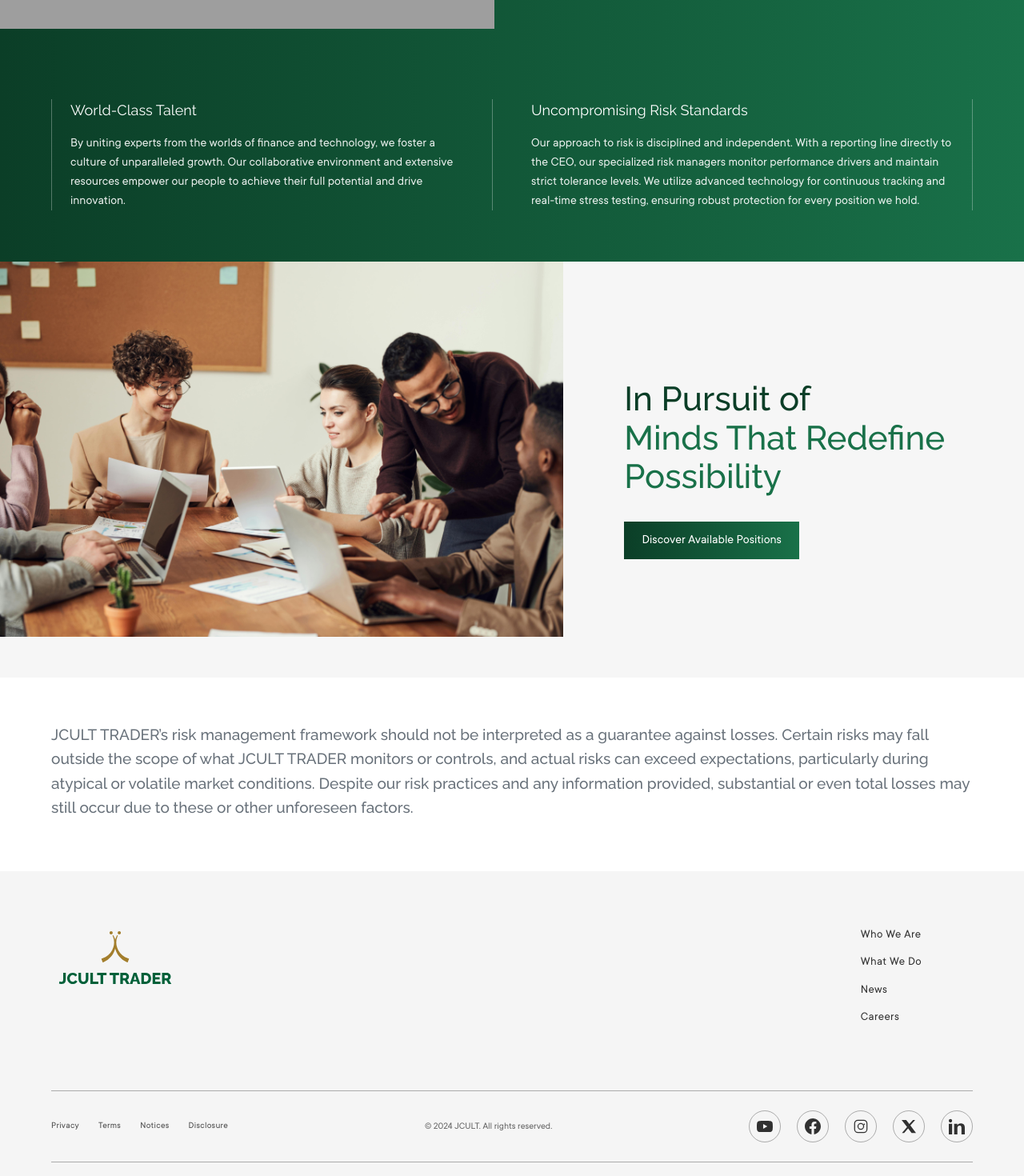
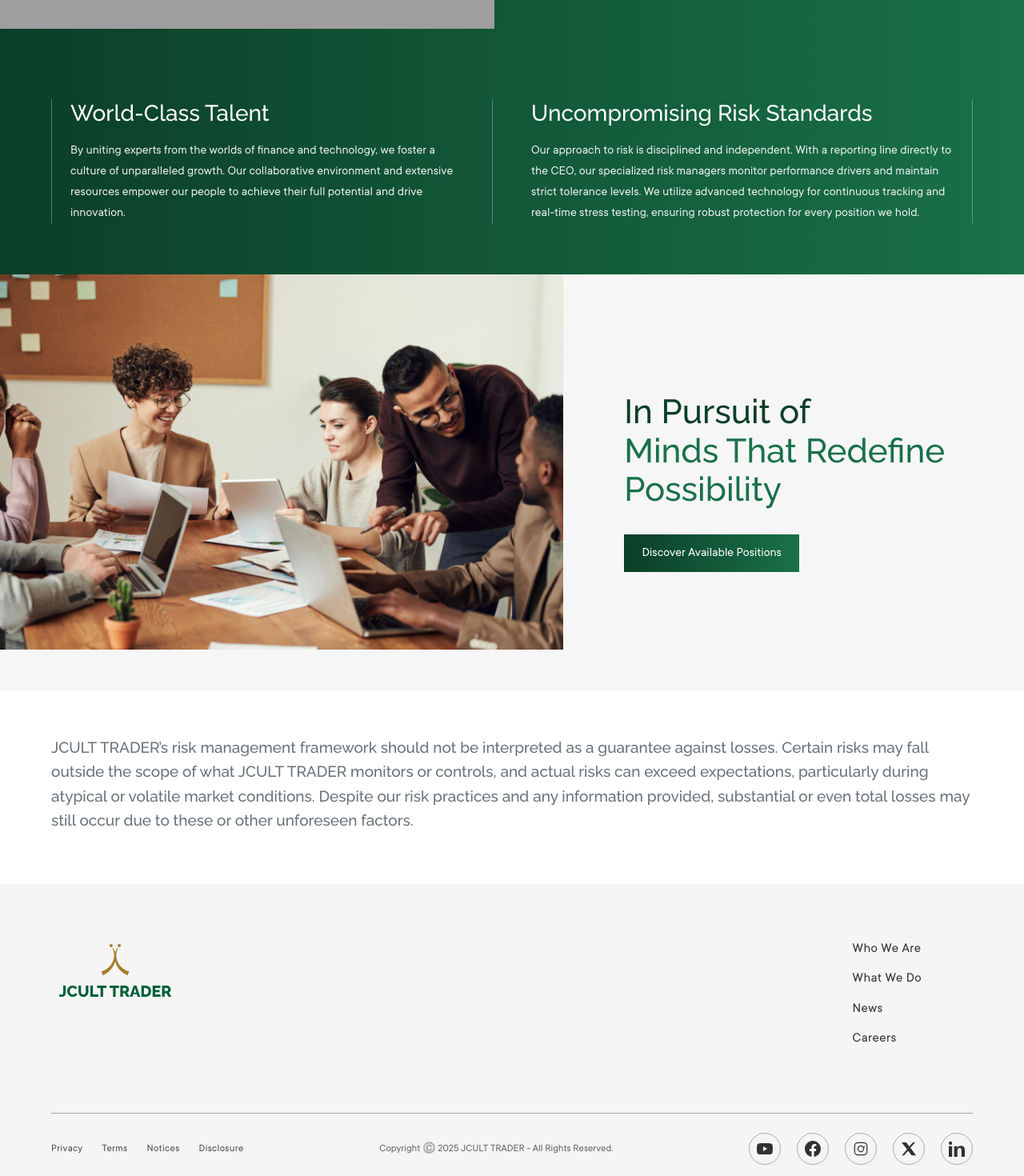
Before and after one commit to CodeWhiz-101/Jcult, a Next.js app: page /what-we-do in a window 1280 px wide. Shown: the part 1860-3330 px from the top of the page at 80% size. Built offline with nearby package versions, Linux system fonts and the light colour scheme; grey boxes are pictures that could not be loaded.

Commit message:
chore: force vercel rebuild

```diff
--- a/src/app/what-we-do/page.tsx
+++ b/src/app/what-we-do/page.tsx
@@ -251,10 +251,22 @@ export default function WhatWeDo() {
                 <div className="relative px-0 md:px-6">
                 <div className="absolute top-0 left-0 h-full w-px bg-white/30 hidden md:block"></div>
                 <div className="absolute top-0 right-0 h-full w-px bg-white/30 hidden md:block"></div>
-                <h4 className="text-section-content font-brand text-white mb-4">
-                  World-Class Talent
-                </h4>
-                <p className="text-button text-white/90">
+                <h4
+  style={{ fontFamily: 'Raleway, sans-serif' }}
+  className="
+    font-medium
+    text-[24px]
+    md:text-[26px]
+    lg:text-[28px]
+    leading-tight
+    mb-4
+    text-white
+  "
+>
+  World-Class Talent
+</h4>
+
+                <p className="text-button leading-relaxed text-white/90">
                   By uniting experts from the worlds of finance and technology, we foster a culture of
                   unparalleled growth. Our collaborative environment and extensive resources empower our
                   people to achieve their full potential and drive innovation.
@@ -264,10 +276,22 @@ export default function WhatWeDo() {
               <FadeLeft delay={600}>
                 <div className="relative pr-0 md:pr-6">
                 <div className="absolute top-0 right-0 h-full w-px bg-white/30 hidden md:block"></div>
-                <h4 className="text-section-content font-brand text-white mb-4">
-                  Uncompromising Risk Standards
-                </h4>
-                <p className="text-button text-white/90">
+                <h4
+  style={{ fontFamily: 'Raleway, sans-serif' }}
+  className="
+    font-medium
+    text-[24px]
+    md:text-[26px]
+    lg:text-[28px]
+    leading-tight
+    mb-4
+    text-white
+  "
+>
+  Uncompromising Risk Standards
+</h4>
+
+                <p className="text-button leading-relaxed text-white/90">
                 Our approach to risk is disciplined and independent. With a reporting line directly to the
                 CEO, our specialized risk managers monitor performance drivers and maintain strict
                 tolerance levels. We utilize advanced technology for continuous tracking and real-time
--- a/src/components/features/CoreValuesSection.tsx
+++ b/src/components/features/CoreValuesSection.tsx
@@ -66,7 +66,8 @@ export default function CoreValuesSection() {
   <span className="block text-white">
     Led by
   </span>
-  <span className="block text-[var(--brand-green-1)]">
+  <span className="block font-medium text-[#65A08F]">
+
     Our Foundational Principles
   </span>
 </h2>
--- a/src/components/layout/Footer.tsx
+++ b/src/components/layout/Footer.tsx
@@ -31,7 +31,7 @@ export default function Footer() {
               <a
                 key={link.label}
                 href={link.href}
-className="text-[15px] tracking-wide text-black/80 hover:text-primary transition-colors"
+className="text-[17px] tracking-wide text-black/80 hover:text-primary transition-colors"
               >
                 {link.label}
               </a>
@@ -44,7 +44,7 @@ className="text-[15px] tracking-wide text-black/80 hover:text-primary transition
           <div className="relative flex flex-col gap-6 lg:flex-row justify-between items-center">
 
             {/* Legal Links */}
-<div className="flex gap-6 text-[11.5px] tracking-wide text-black/70">
+<div className="flex gap-6 text-[13px] tracking-wide text-black/70">
               <a href="/privacy" className="hover:text-primary">Privacy</a>
               <a href="/terms-of-use" className="hover:text-primary">Terms</a>
               <a href="/notices" className="hover:text-primary">Notices</a>
@@ -52,8 +52,8 @@ className="text-[15px] tracking-wide text-black/80 hover:text-primary transition
             </div>
 
             {/* Copyright */}
-            <div className="text-[12px] text-black/60 whitespace-nowrap">
-              © 2024 JCULT. All rights reserved.
+            <div className="text-[13px] text-black/60 whitespace-nowrap">
+              Copyright ©️ 2025 JCULT TRADER - All Rights Reserved.
             </div>
 
             {/* Social Media Icons */}
```
Also changed, not shown: 1 other file (tests, documents, lock files or other folders).
